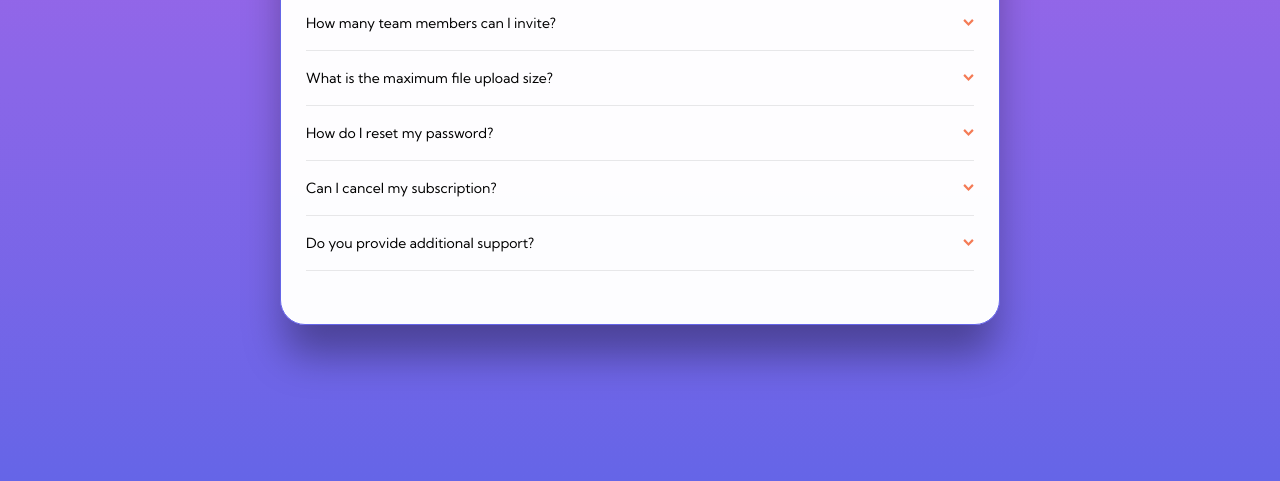
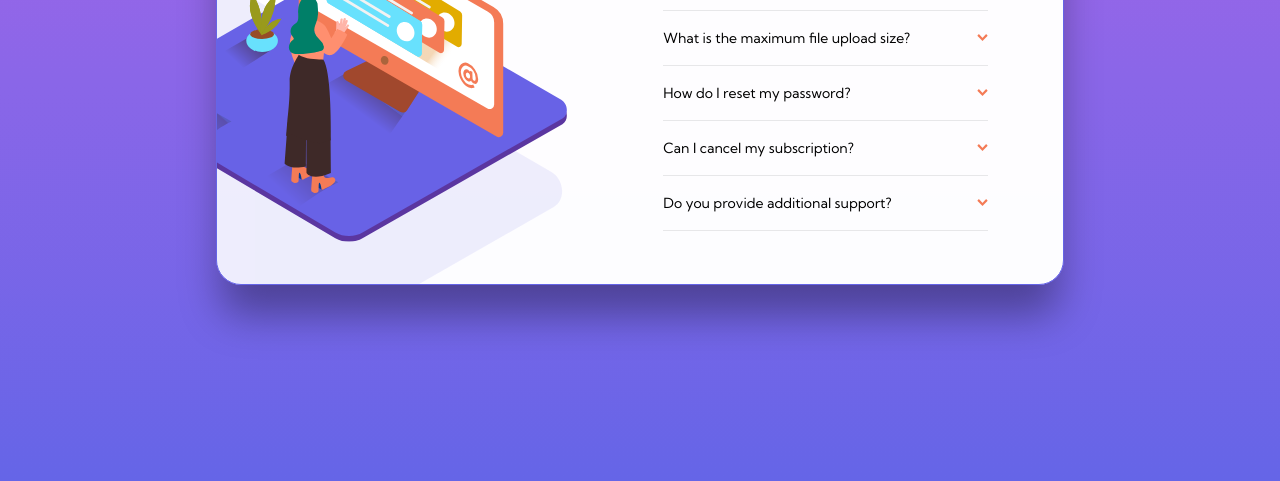
Before and after one commit to qntek/frontend-mentor-faq-accordion-card, a plain HTML site: page index.html in a window 1280 px wide. Shown: the part 319-800 px from the top of the page. Drawn offline with Linux system fonts and the light colour scheme.

Commit message:
desktop version done

```diff
--- a/css/style.css
+++ b/css/style.css
@@ -60,13 +60,13 @@ body {
 	font-family: 'Kumbh Sans', sans-serif;
 	font-weight: 400;
 	font-size: 14px;
-	overflow: auto;
+
 }
 .wrapper {
 	height: 100%;
 	width: 100%;
 	min-width: 315px;
-	max-width: 760px;
+	max-width: 1000px;
 	margin: 0 auto;
 	display: flex;
 	flex-direction: column;
@@ -74,6 +74,7 @@ body {
 	justify-content: center;
 }
 .window {
+	/* width: 100%; */
 	margin: 20px;
 	margin-bottom: 40px;
 	padding: 20px 25px;
@@ -176,3 +177,80 @@ body {
 		min-height: 0;
 	}
 }
+
+
+@media (min-width: 768px) {
+	.window {
+		display: flex;
+		align-items: stretch;
+		overflow: hidden;
+	}
+	.content {
+		padding: 25px 50px;
+	}
+	.logo {
+		position: relative;
+		height: auto;
+
+	}
+	.logo .img-main {
+		position: absolute;
+		top: 50%;
+		left: 100px;
+		transform: translate(-50%, -50%);
+		width: 450px;
+		z-index: 10;
+	}
+	.logo .img-background {
+		position: absolute;
+		top: 35%;
+		left: -28%;
+		transform: translate(-50%, -50%);
+		width: 850px;
+		z-index: 5;
+	}
+	.question {
+		display: flex;
+		justify-content: space-between;
+		align-items: center;
+		cursor: pointer;
+		margin-bottom: 18px;
+		margin-top: 18px;
+	}
+	.question img {
+		height: 8px;
+		margin-left: 8px;
+		transition: all 0.3s;
+	}
+	.question-opened {
+		font-weight: 700;
+	}
+
+	.rotated {
+		transform: rotate(180deg);
+	}
+	.answer {
+		height: 0;
+		overflow: hidden;
+	}
+	.answer p {
+		font-size: 12px;
+		line-height: 16px;
+		color: var(--dark-grayish-blue);
+	}
+	.answer-open {
+		animation: open-animation 0.3s linear forwards;
+		margin-bottom: 20px;
+	}
+
+	.answer-close {
+		animation: close-animation 0.3s forwards;
+	}
+
+	.line {
+		height: 1px;
+		width: 100%;
+		margin-bottom: 8px;
+		border-top: 1px solid var(--light-grayish-blue);
+	}
+}
--- a/js/main.js
+++ b/js/main.js
@@ -10,7 +10,7 @@ questions.forEach((question) => {
 			answer.classList.remove('answer-open');
 			answer.classList.add('answer-close');
 			question.classList.remove('question-opened');
-            return
+			return;
 		}
 		arrow.classList.add('rotated');
 		answer.classList.remove('answer-close');
@@ -18,3 +18,22 @@ questions.forEach((question) => {
 		question.classList.add('question-opened');
 	});
 });
+
+window.addEventListener('resize', imagesHandler);
+imagesHandler();
+function imagesHandler() {
+    const mainImg = document.querySelector('.img-main');
+	const bgImg = document.querySelector('.img-background');
+	if (window.innerWidth >= 768) {
+		if (mainImg.src != './images/illustration-woman-online-desktop.svg') {
+			mainImg.src = './images/illustration-woman-online-desktop.svg';
+			bgImg.src = './images/bg-pattern-desktop.svg';
+		}
+	}
+	if (window.innerWidth < 768) {
+		if (mainImg.src != './images/illustration-woman-online-mobile.svg') {
+			mainImg.src = './images/illustration-woman-online-mobile.svg';
+			bgImg.src = './images/bg-pattern-mobile.svg';
+		}
+	}
+}
```
Lines whose indentation alone changed are shown as unchanged.
